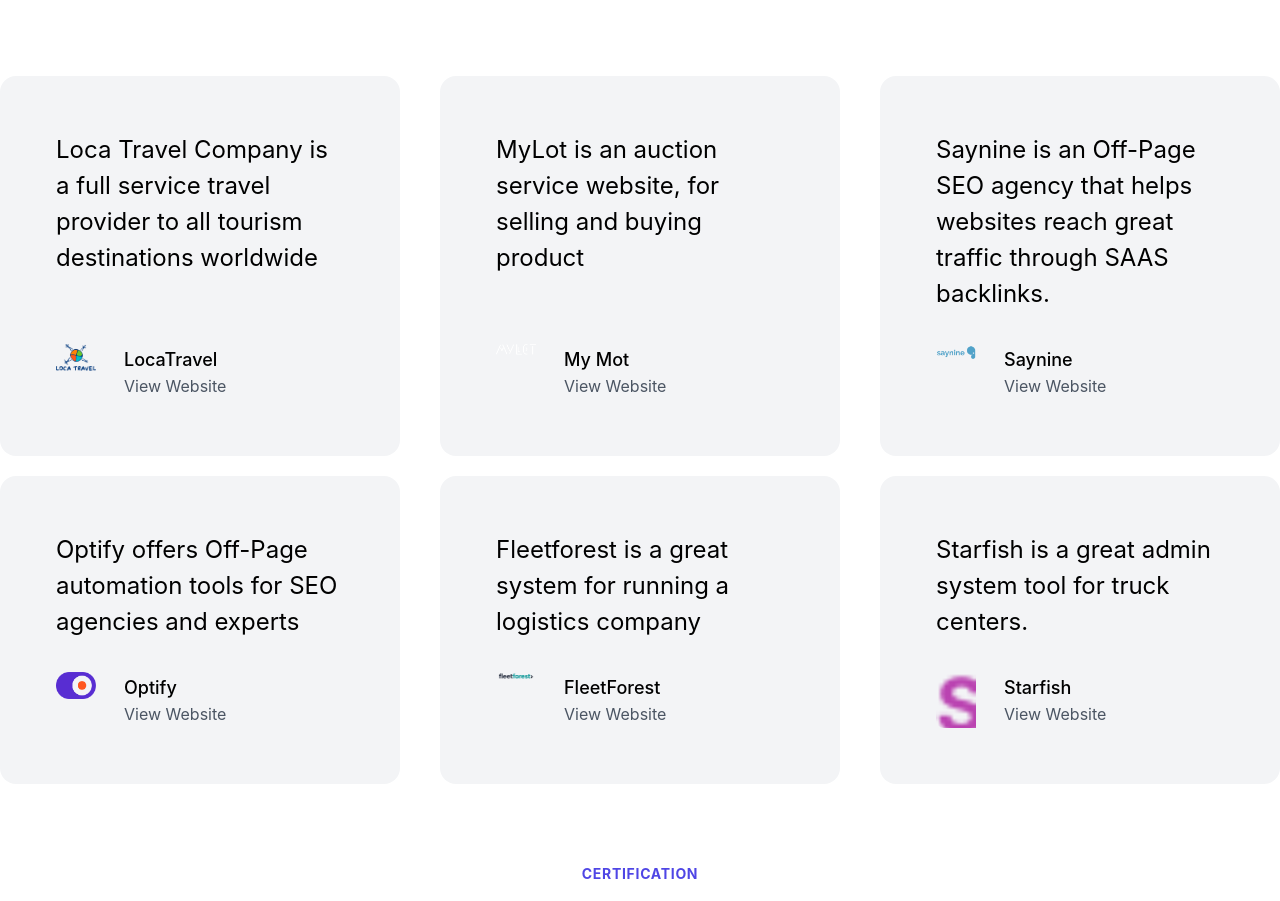
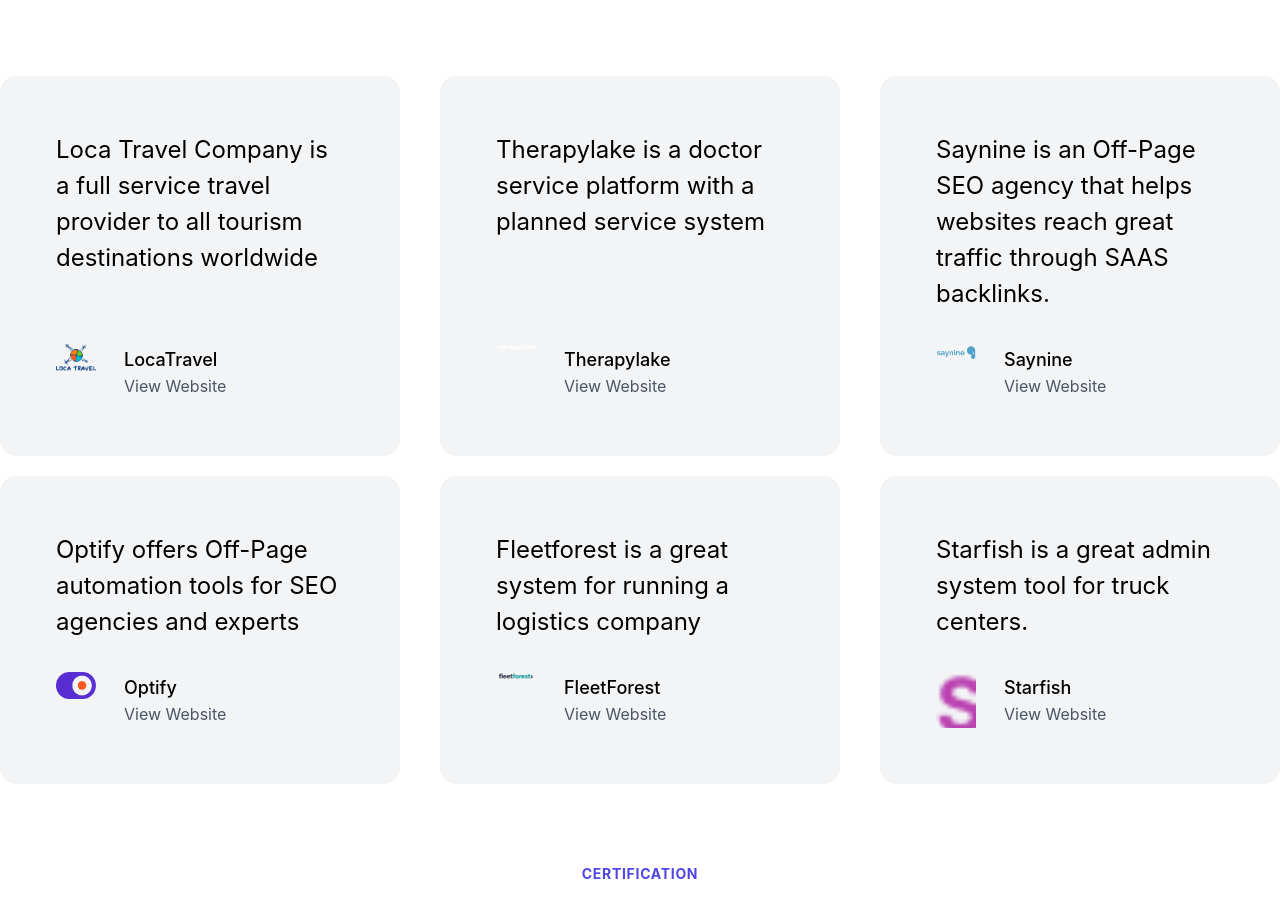
Before and after one commit to HaykTunyan/CV-Portfolio, a Next.js app: page / in a window 1280 px wide. Shown: the part 1340-2241 px from the top of the page. Built offline with nearby package versions, Linux system fonts and the light colour scheme.

Commit message:
add new website

```diff
--- a/components/testimonials.js
+++ b/components/testimonials.js
@@ -12,6 +12,7 @@
 import optifyImg from "../public/img/porftelio/optify.png";
 import fleetforest from "../public/img/porftelio/fleetforest.png";
 import starfish from "../public/img/porftelio/starfish.png";
+import teraplake from "../public/img/porftelio/theraplake.png";
 import Link from "next/link";
 
 
@@ -40,13 +41,13 @@
         <div className="lg:col-span-2 xl:col-auto">
           <div className="flex flex-col justify-between w-full h-full bg-gray-100 px-14 rounded-2xl py-14 dark:bg-trueGray-800">
             <p className="text-2xl leading-normal">
-              MyLot is an auction service website, for selling and buying product
+             Therapylake is a doctor service platform with a planned service system
             </p>
             <Avatar
-              image={mylotImg}
-              name="My Mot"
+              image={teraplake}
+              name="Therapylake"
               path={"View Website"}
-              url={"https://mylot.am/"}
+              url={"https://dev.therapylake.com/login"}
             />
           </div>
         </div>
@@ -75,7 +76,7 @@
               image={optifyImg}
               name="Optify"
               path={"View Website"}
-              url={"https://dev.optify.ai/"}
+              url={"https://optify.netlify.app/"}
             />
           </div>
         </div>
```
Also changed, not shown: public/img/porftelio/theraplake.png (added), public/img/porftelio/theraplake.svg (added).
